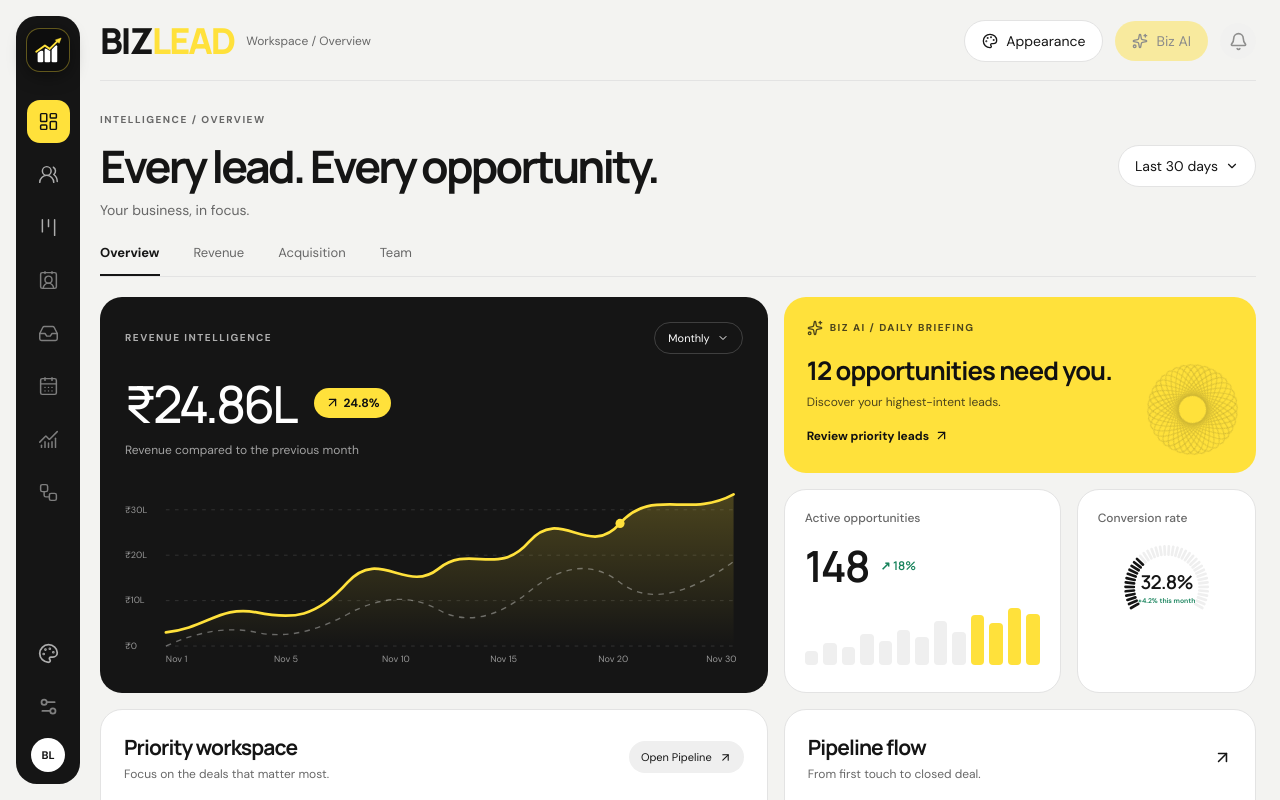
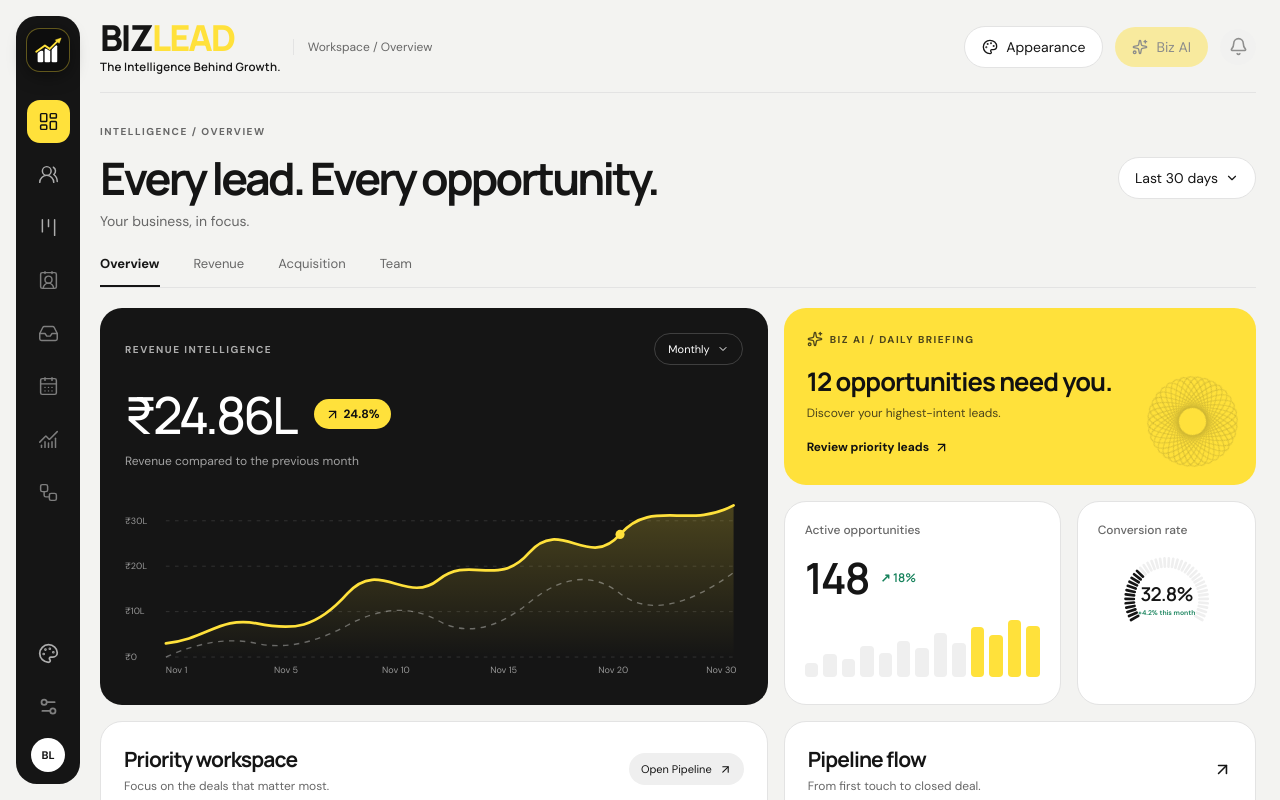
Before and after one commit to bizleap4-svg/BizLead-CRM, a Next.js app: page /dashboard in a window 1280 px wide. Shown: the top 800 px of the page. Built offline with nearby package versions, Linux system fonts and the light colour scheme.

Commit message:
feat(branding): add 'The Intelligence Behind Growth.' tagline under BIZLEAD in header

```diff
--- a/app/globals.css
+++ b/app/globals.css
@@ -1671,6 +1671,8 @@ body {
 .bl-breadcrumb {
   font-size: 12px;
   color: var(--muted);
+  border-left: 1px solid var(--border);
+  padding-left: 14px;
 }
 
 .bl-page-heading {
--- a/components/brand/BizLeadLogo.tsx
+++ b/components/brand/BizLeadLogo.tsx
@@ -7,6 +7,7 @@ interface BizLeadLogoProps {
   showIcon?: boolean;
   size?: "sm" | "md" | "lg" | "xl" | "header";
   variant?: "default" | "badge";
+  tagline?: string | boolean;
   className?: string;
   style?: React.CSSProperties;
 }
@@ -15,6 +16,7 @@ export function BizLeadLogo({
   showIcon = true,
   size = "md",
   variant = "default",
+  tagline,
   className = "",
   style,
 }: BizLeadLogoProps) {
@@ -41,12 +43,29 @@ export function BizLeadLogo({
   const letterSpacing = letterSpacings[size] || letterSpacings.md;
   const isBadge = variant === "badge";
 
+  const taglineText =
+    typeof tagline === "string"
+      ? tagline
+      : tagline === true || (tagline === undefined && size === "header")
+      ? "The Intelligence Behind Growth."
+      : undefined;
+
+  const taglineFontSizes: Record<string, string> = {
+    sm: "9px",
+    md: "10px",
+    lg: "11px",
+    xl: "12px",
+    header: "clamp(11px, 0.9vw, 12px)",
+  };
+
+  const taglineFontSize = taglineFontSizes[size] || "11px";
+
   return (
     <div
       className={`bl-brand-logo ${isBadge ? "bl-brand-badge" : ""} ${className}`}
       style={{
         display: "inline-flex",
-        alignItems: "center",
+        alignItems: showIcon ? "center" : "flex-start",
         gap: size === "sm" ? "6px" : "10px",
         fontFamily: "'Manrope', sans-serif",
         fontWeight: 900,
@@ -73,13 +92,25 @@ export function BizLeadLogo({
         </div>
       )}
 
+      <div
+        className="bl-brand-text-block"
+        style={{
+          display: "inline-flex",
+          flexDirection: "column",
+          alignItems: "flex-start",
+          justifyContent: "center",
+          lineHeight: 1,
+        }}
+      >
         <span
+          className="bl-brand-wordmark"
           style={{
             display: "inline-flex",
             alignItems: "center",
             fontSize,
             letterSpacing,
             textTransform: "uppercase",
+            lineHeight: 1,
           }}
         >
           <span
@@ -101,6 +132,26 @@ export function BizLeadLogo({
             LEAD
           </span>
         </span>
+
+        {taglineText && (
+          <span
+            className="bl-brand-tagline"
+            style={{
+              fontFamily: "'Manrope', sans-serif",
+              fontSize: taglineFontSize,
+              fontWeight: 600,
+              color: "#151515",
+              letterSpacing: "0.2px",
+              marginTop: size === "header" ? "4px" : "2px",
+              lineHeight: 1.2,
+              whiteSpace: "nowrap",
+              textTransform: "none",
+            }}
+          >
+            {taglineText}
+          </span>
+        )}
+      </div>
     </div>
   );
 }
--- a/components/layout/WorkspaceShell.tsx
+++ b/components/layout/WorkspaceShell.tsx
@@ -125,7 +125,11 @@ export default function WorkspaceShell({
               style={{ textDecoration: "none" }}
               title="BizLead Dashboard"
             >
-              <BizLeadLogo size="header" showIcon={false} />
+              <BizLeadLogo
+                size="header"
+                showIcon={false}
+                tagline="The Intelligence Behind Growth."
+              />
             </Link>
 
             <span className="bl-breadcrumb">
```
Lines whose indentation alone changed are shown as unchanged.
